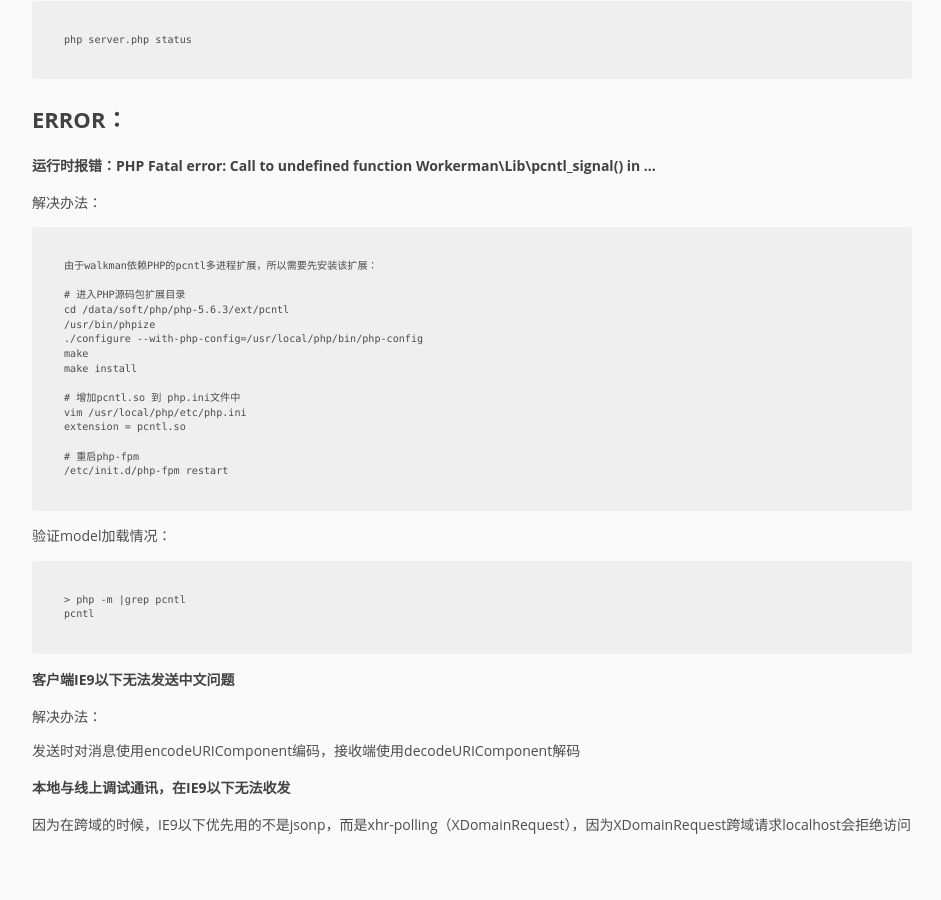
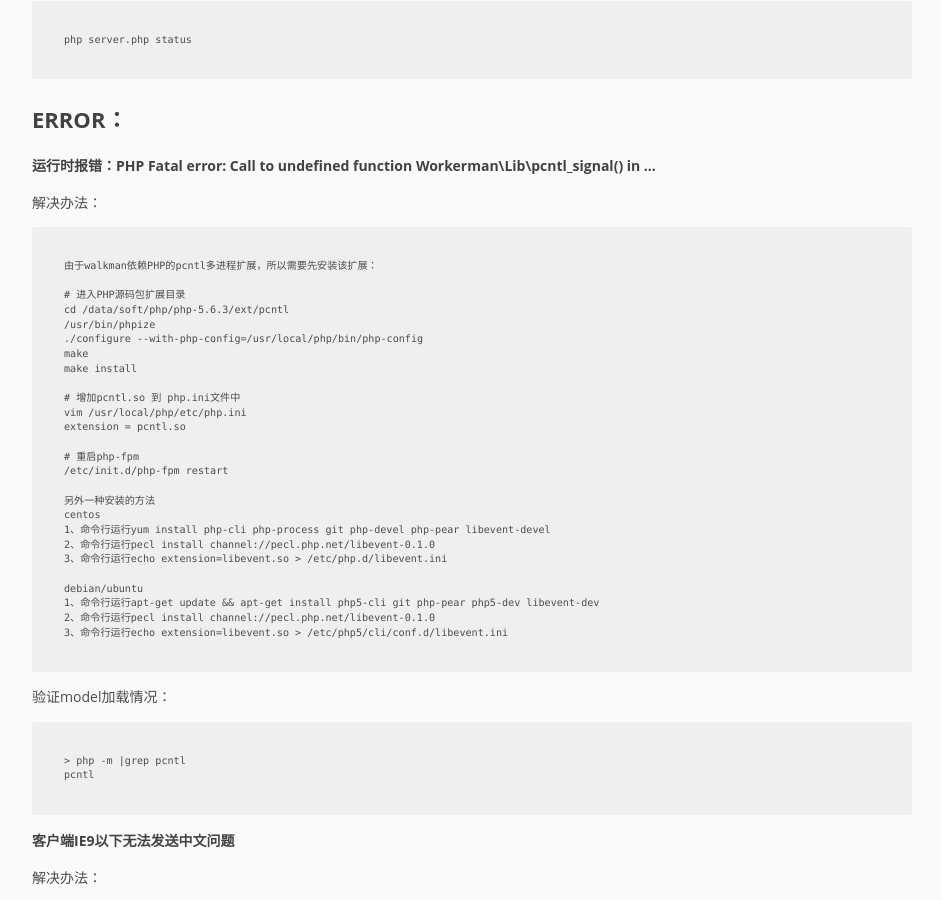
Before and after one commit to pingmalu/pingmalu.github.io, a Jekyll site: the page built from _posts/2017-02-07-部署PHPSocket.IO记录.md, in a window 1280 px wide and 900 px high, scrolled down 2179 px. Shown: the whole window, without its empty margins (168-1109 px from the left). Built offline with Jekyll 4.4.1, drawn with Linux system fonts in a browser that asks for light colours; nearby versions of some CDN libraries.

Commit message:
'update'

```diff
--- a/_posts/2017-02-07-部署PHPSocket.IO记录.md
+++ b/_posts/2017-02-07-部署PHPSocket.IO记录.md
@@ -111,6 +111,18 @@ Status
 	# 重启php-fpm
 	/etc/init.d/php-fpm restart
 
+	另外一种安装的方法
+	centos
+	1、命令行运行yum install php-cli php-process git php-devel php-pear libevent-devel
+	2、命令行运行pecl install channel://pecl.php.net/libevent-0.1.0
+	3、命令行运行echo extension=libevent.so > /etc/php.d/libevent.ini
+
+	debian/ubuntu
+	1、命令行运行apt-get update && apt-get install php5-cli git php-pear php5-dev libevent-dev
+	2、命令行运行pecl install channel://pecl.php.net/libevent-0.1.0
+	3、命令行运行echo extension=libevent.so > /etc/php5/cli/conf.d/libevent.ini
+
+
 验证model加载情况：
 
 	> php -m |grep pcntl
```
